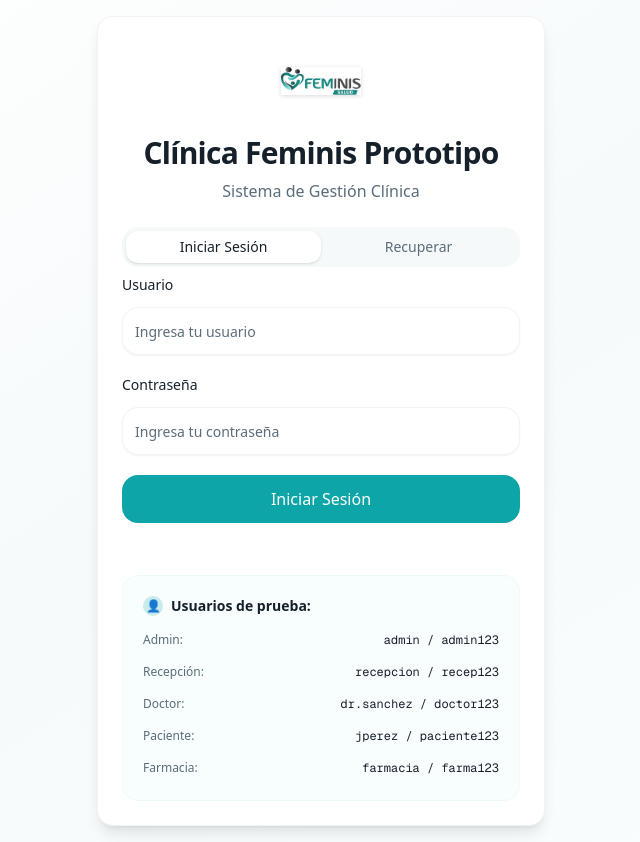
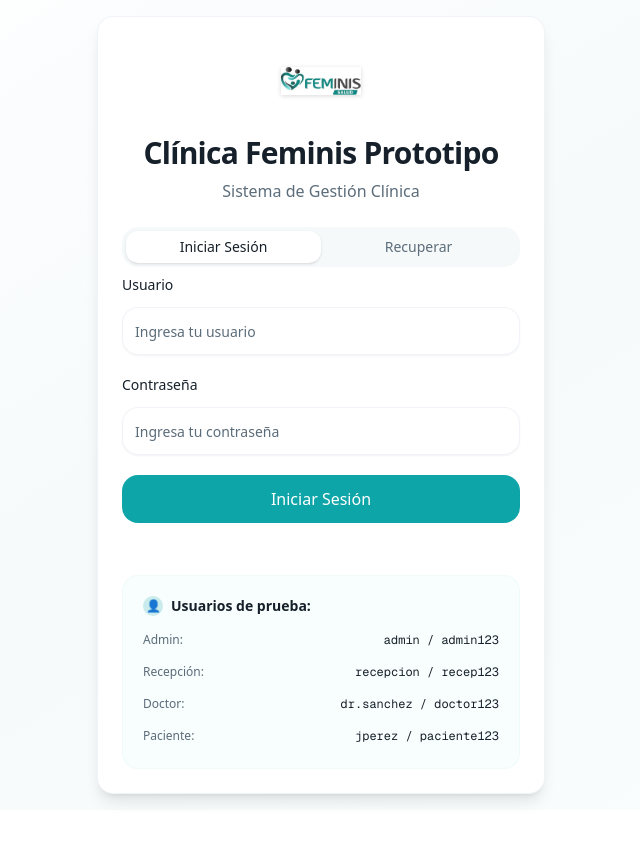
Before and after one commit to programadorallsavfe/clinica-prototipo, a Next.js app: page /auth in a window 1280 px wide. Shown: the whole page, without its empty margins (319-959 px from the left). After the commit the page ends 810 px from the top, so only its background shows below. Built offline with nearby package versions, Linux system fonts and the light colour scheme.

Commit message:
casdcascd

```diff
--- a/app/auth/page.tsx
+++ b/app/auth/page.tsx
@@ -16,7 +16,7 @@ const login = (username: string, password: string) => {
     'recepcion': { password: 'recep123', rol: 'recepcionista' },
     'dr.sanchez': { password: 'doctor123', rol: 'medico' },
     'jperez': { password: 'paciente123', rol: 'paciente' },
-    'farmacia': { password: 'farma123', rol: 'farmacia' }
+
   };
 
   const usuario = usuarios[username as keyof typeof usuarios];
@@ -65,7 +65,6 @@ const getRutaPorRol = (rol: string) => {
     'recepcionista': '/recepcionista',
     'medico': '/medico',
     'paciente': '/paciente',
-    'farmacia': '/farmacia'
   };
   return rutas[rol as keyof typeof rutas] || '/auth';
 };
@@ -259,10 +258,7 @@ export default function AuthPage() {
                       <span className="text-muted-foreground">Paciente:</span>
                       <span className="font-mono text-foreground">jperez / paciente123</span>
                     </li>
-                    <li className="flex justify-between items-center py-1">
-                      <span className="text-muted-foreground">Farmacia:</span>
-                      <span className="font-mono text-foreground">farmacia / farma123</span>
-                    </li>
+
                   </ul>
                 </div>
               </form>
```
